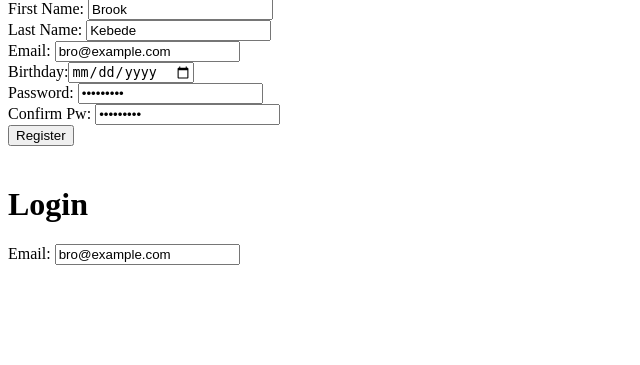
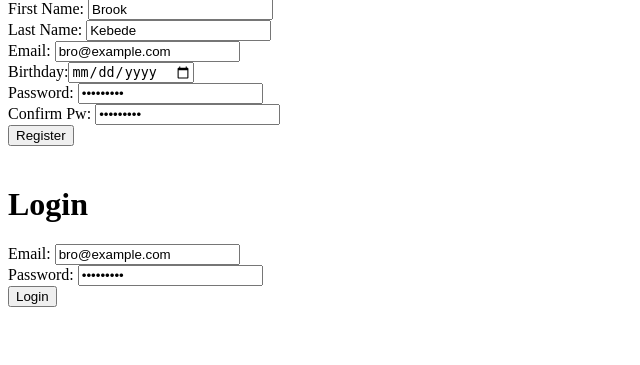
Before and after one commit to brookabyss/cats, a Django app: page / in a window 1280 px wide. Shown: the part 81-446 px from the top of the page, without its empty margins (0-640 px from the left). Run offline with Django 3.2, Linux system fonts and the light colour scheme.

Commit message:
Replaced the input tags

```diff
--- a/apps/login_reg/templates/login_reg/index.html
+++ b/apps/login_reg/templates/login_reg/index.html
@@ -22,5 +22,7 @@
 <form class="" action="/login" method="post">
   {% csrf_token %}
   <label>Email: </label><input type="text" name="email" value="bro@example.com"><br>
+  <label>Password: </label><input type="password" name="password" value="123456789"><br>
+  <input type="submit" name="submit" value="Login">
 </form>
 {% endblock %}
```
